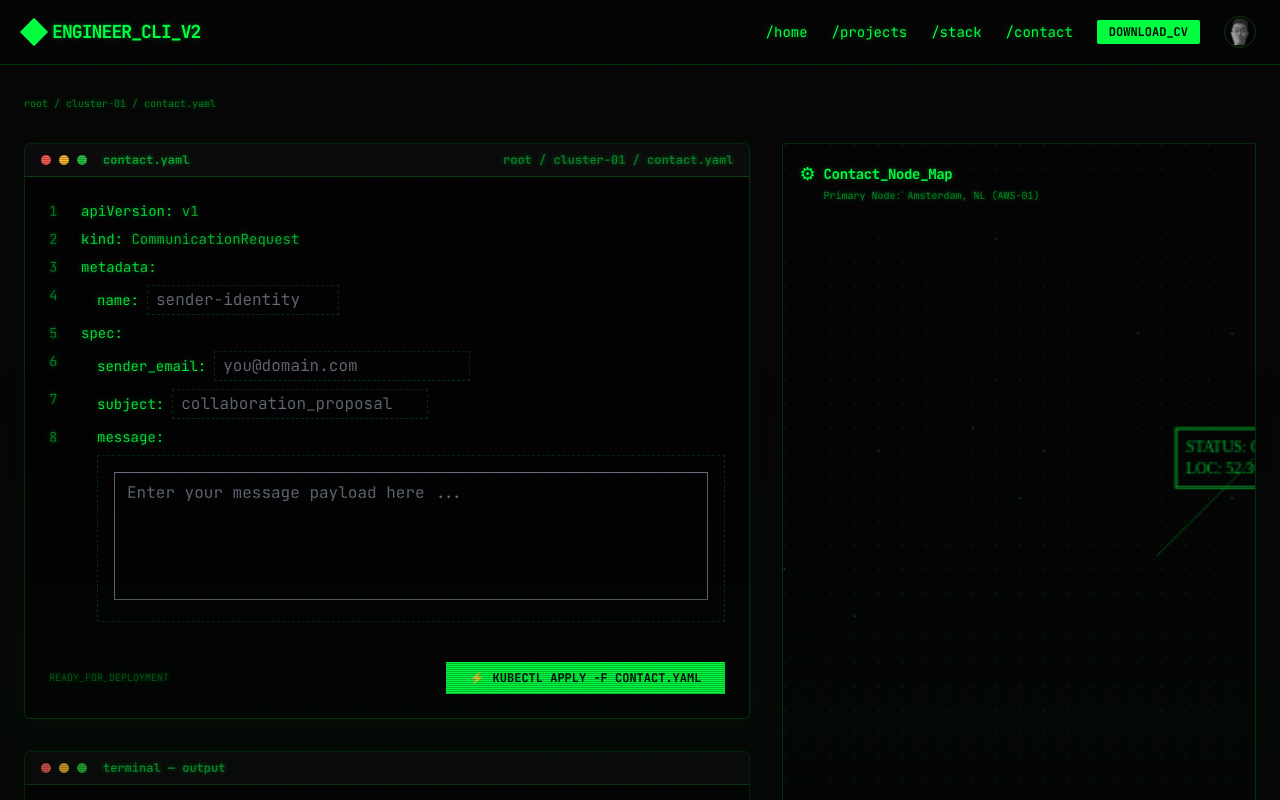
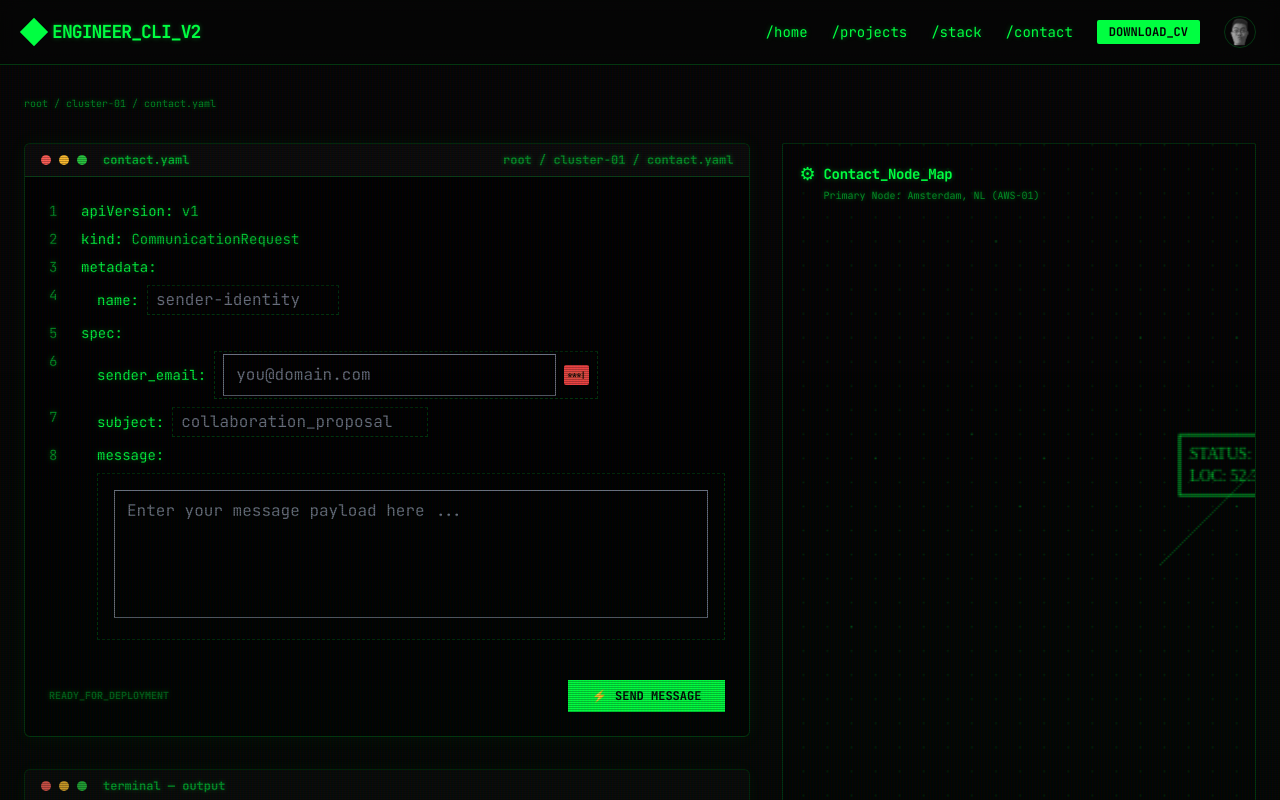
Before and after one commit to tranmani/portfolio, a Next.js app: page /contact in a window 1280 px wide. Shown: the top 800 px of the page. Built offline with nearby package versions, Linux system fonts and the light colour scheme.

Commit message:
contact form working

```diff
--- a/components/YamlForm.tsx
+++ b/components/YamlForm.tsx
@@ -1,8 +1,61 @@
-import React from "react";
+import React, { useState } from "react";
 
 const YamlForm: React.FC = () => {
+  const [formData, setFormData] = useState({
+    name: "",
+    email: "",
+    subject: "",
+    message: "",
+  });
+  const [status, setStatus] = useState<"idle" | "submitting" | "success" | "error">("idle");
+
+  const handleChange = (e: React.ChangeEvent<HTMLInputElement | HTMLTextAreaElement>) => {
+    const { name, value } = e.target;
+    setFormData((prev) => ({ ...prev, [name]: value }));
+  };
+
+  const handleSubmit = async (e: React.FormEvent) => {
+    e.preventDefault();
+    if (status === "submitting") return;
+
+    setStatus("submitting");
+
+    try {
+      const response = await fetch("/api/send-email", {
+        method: "POST",
+        headers: {
+          "Content-Type": "application/json",
+        },
+        body: JSON.stringify({
+          userName: formData.name,
+          userEmail: formData.email,
+          subject: formData.subject,
+          messagesToSent: [
+            {
+              id: Date.now(),
+              content: formData.message,
+              isMe: true,
+              time: new Date().toLocaleTimeString(),
+            },
+          ],
+          type: "tranmani-view",
+        }),
+      });
+
+      if (response.ok) {
+        setStatus("success");
+        setFormData({ name: "", email: "", subject: "", message: "" });
+      } else {
+        setStatus("error");
+      }
+    } catch (error) {
+      console.error("Submission error:", error);
+      setStatus("error");
+    }
+  };
+
   return (
-    <div className="font-mono text-sm space-y-2">
+    <form onSubmit={handleSubmit} className="font-mono text-sm space-y-2">
       <div className="flex gap-4">
         <span className="text-terminal-green/50 w-4 select-none">1</span>
         <div><span className="text-terminal-green">apiVersion:</span> <span className="text-terminal-green/80">v1</span></div>
@@ -17,10 +70,14 @@ const YamlForm: React.FC = () => {
       </div>
       <div className="flex gap-4">
         <span className="text-terminal-green/50 w-4 select-none">4</span>
-        <div className="pl-4 flex items-center gap-2">
+        <div className="pl-4 flex items-center gap-2 text-wrap">
           <span className="text-terminal-green">name:</span>
           <input
             type="text"
+            name="name"
+            value={formData.name}
+            onChange={handleChange}
+            required
             placeholder="sender-identity"
             className="bg-transparent border border-dashed border-terminal-border px-2 py-0.5 outline-none focus:border-terminal-green transition-colors text-terminal-green/80 w-48"
           />
@@ -32,21 +89,33 @@ const YamlForm: React.FC = () => {
       </div>
       <div className="flex gap-4">
         <span className="text-terminal-green/50 w-4 select-none">6</span>
-        <div className="pl-4 flex items-center gap-2">
+        <div className="pl-4 flex items-center gap-2 text-wrap grow">
           <span className="text-terminal-green">sender_email:</span>
-          <input
-            type="email"
-            placeholder="you@domain.com"
-            className="bg-transparent border border-dashed border-terminal-border px-2 py-0.5 outline-none focus:border-terminal-green transition-colors text-terminal-green/80 w-64"
-          />
+          <div className="flex items-center gap-2 border border-dashed border-terminal-border px-2 py-0.5 focus-within:border-terminal-green transition-colors grow max-w-sm">
+            <input
+              type="email"
+              name="email"
+              value={formData.email}
+              onChange={handleChange}
+              required
+              placeholder="you@domain.com"
+              className="bg-transparent outline-none text-terminal-green/80 w-full"
+            />
+            <div className="flex items-center bg-red-500 px-1 rounded-sm flex-shrink-0">
+               <span className="text-[8px] text-black font-bold tracking-tighter">***|</span>
+            </div>
+          </div>
         </div>
       </div>
       <div className="flex gap-4">
         <span className="text-terminal-green/50 w-4 select-none">7</span>
-        <div className="pl-4 flex items-center gap-2">
+        <div className="pl-4 flex items-center gap-2 text-wrap">
           <span className="text-terminal-green">subject:</span>
           <input
             type="text"
+            name="subject"
+            value={formData.subject}
+            onChange={handleChange}
             placeholder="collaboration_proposal"
             className="bg-transparent border border-dashed border-terminal-border px-2 py-0.5 outline-none focus:border-terminal-green transition-colors text-terminal-green/80 w-64"
           />
@@ -58,6 +127,10 @@ const YamlForm: React.FC = () => {
           <span className="text-terminal-green">message:</span>
           <div className="mt-2 border border-dashed border-terminal-border p-4 relative min-h-[150px]">
             <textarea
+              name="message"
+              value={formData.message}
+              onChange={handleChange}
+              required
               placeholder="Enter your message payload here ..."
               className="bg-transparent w-full h-32 outline-none resize-none text-terminal-green/80"
             />
@@ -65,15 +138,23 @@ const YamlForm: React.FC = () => {
         </div>
       </div>
 
-      <div className="pt-8 flex justify-between items-center">
-        <div className="text-[10px] text-terminal-green/40 uppercase animate-pulse">
-           READY_FOR_DEPLOYMENT
+      <div className="pt-8 flex justify-between items-center sm:flex-row flex-col gap-4">
+        <div className="text-[10px] uppercase font-bold">
+           {status === "idle" && <span className="text-terminal-green/40 animate-pulse">READY_FOR_DEPLOYMENT</span>}
+           {status === "submitting" && <span className="text-terminal-green">STATUS: DEPLOYING...</span>}
+           {status === "success" && <span className="text-terminal-green shimmer">STATUS: 200 OK (Email Sent)</span>}
+           {status === "error" && <span className="text-red-500">STATUS: 500 FAIL (Try Again)</span>}
         </div>
-        <button className="bg-terminal-green text-background px-6 py-2 font-bold flex items-center gap-2 hover:bg-white transition-all uppercase text-xs">
-          <span>⚡</span> KUBECTL APPLY -F CONTACT.YAML
+        <button
+          type="submit"
+          disabled={status === "submitting"}
+          className="bg-terminal-green text-background px-6 py-2 font-bold flex items-center gap-2 hover:bg-white transition-all uppercase text-xs disabled:opacity-50 disabled:cursor-not-allowed w-full sm:w-auto justify-center"
+        >
+          <span>{status === "submitting" ? "⌛" : "⚡"}</span>
+          {status === "submitting" ? "SENDING..." : "SEND MESSAGE"}
         </button>
       </div>
-    </div>
+    </form>
   );
 };
 
--- a/styles/globals.css
+++ b/styles/globals.css
@@ -77,3 +77,25 @@
   background-size: 100% 2px, 3px 100%;
   pointer-events: none;
 }
+
+.shimmer {
+  background: linear-gradient(
+    90deg,
+    rgba(0, 255, 65, 0) 0%,
+    rgba(0, 255, 65, 0.4) 50%,
+    rgba(0, 255, 65, 0) 100%
+  );
+  background-size: 200% 100%;
+  animation: shimmer 2s infinite;
+  -webkit-background-clip: text;
+  background-clip: text;
+}
+
+@keyframes shimmer {
+  0% {
+    background-position: -200% 0;
+  }
+  100% {
+    background-position: 200% 0;
+  }
+}
```
